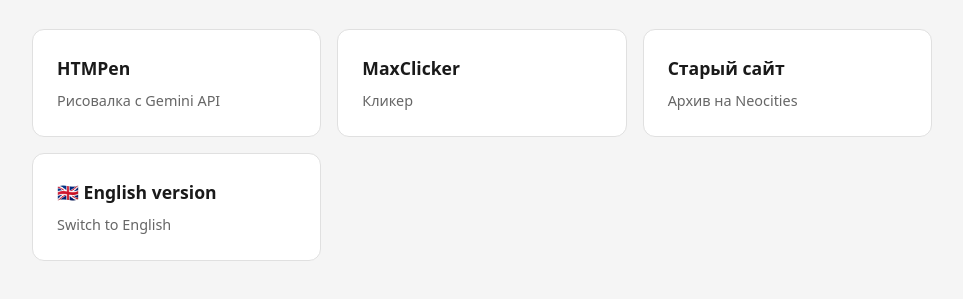
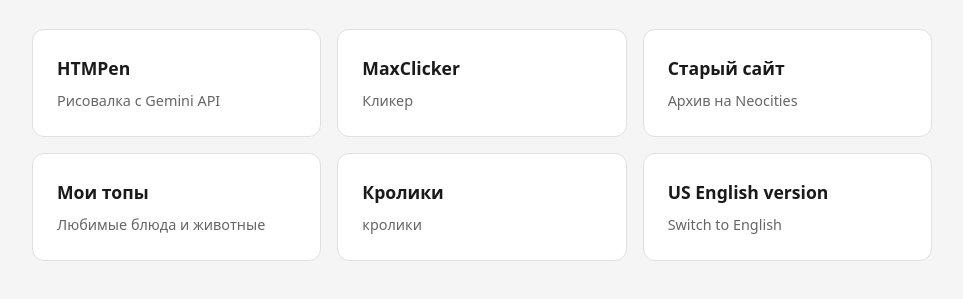
Before and after one commit to gnusinrat/gnusinrat.github.io, a website: page index_ru.html in a window 1280 px wide. Shown: the part 167-466 px from the top of the page, without its empty margins (0-963 px from the left). Drawn offline with Linux system fonts and the light colour scheme.

Commit message:
small fix

```diff
--- a/index_ru.html
+++ b/index_ru.html
@@ -24,8 +24,17 @@
             <span class="card-title">Старый сайт</span>
             <span class="card-desc">Архив на Neocities</span>
         </a>
+        <a href="https://gnusinrat.github.io/top.html" class="card">
+    <span class="card-title">Мои топы</span>
+    <span class="card-desc">Любимые блюда и животные</span>
+</a>
+        </a>
+        <a href="https://gnusinrat.github.io/rabbits.html" class="card">
+    <span class="card-title">Кролики</span>
+    <span class="card-desc">кролики</span>
+</a>
         <a href="https://gnusinrat.github.io/index.html" class="card">
-            <span class="card-title">🇬🇧 English version</span>
+            <span class="card-title">US English version</span>
             <span class="card-desc">Switch to English</span>
         </a>
     </div>
```
